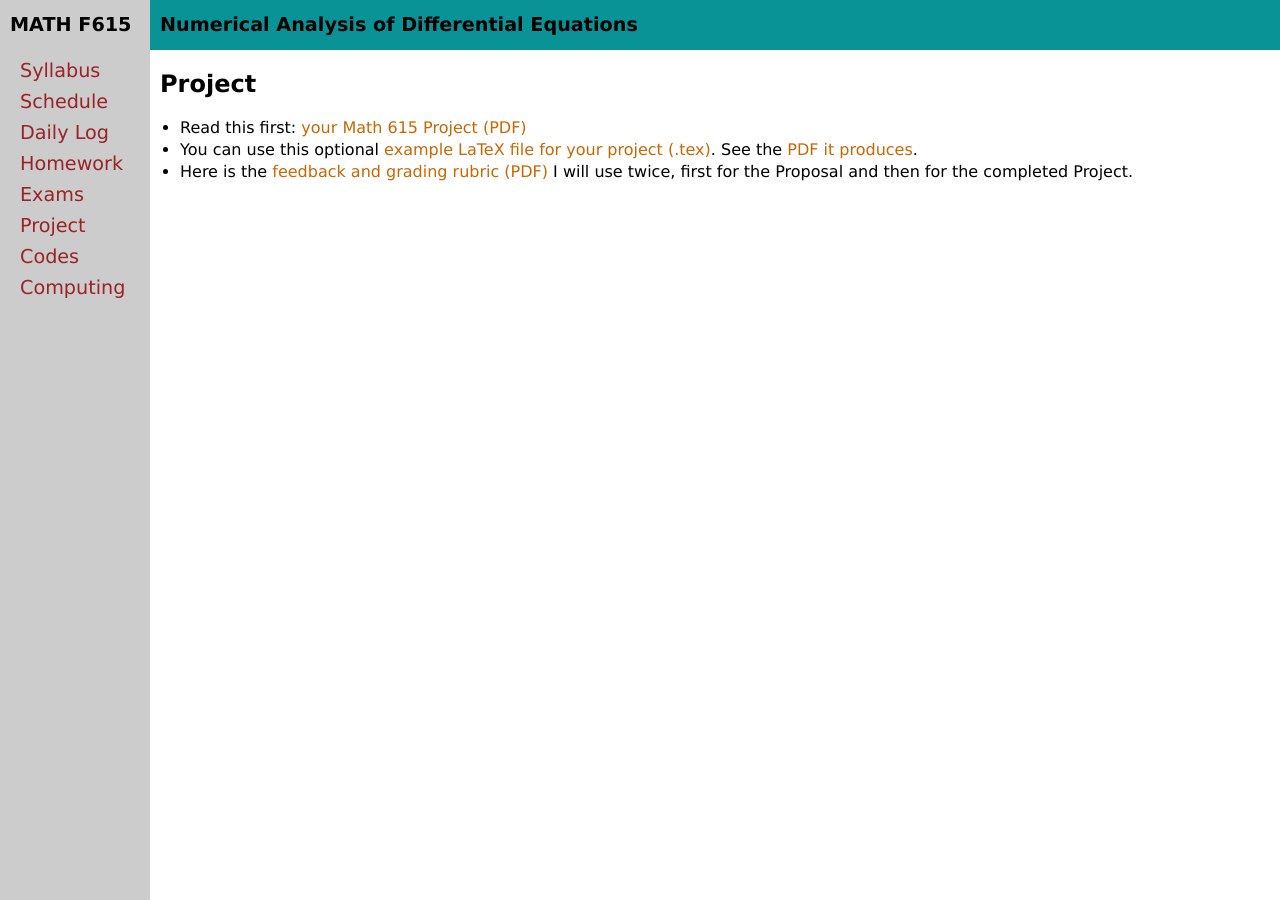
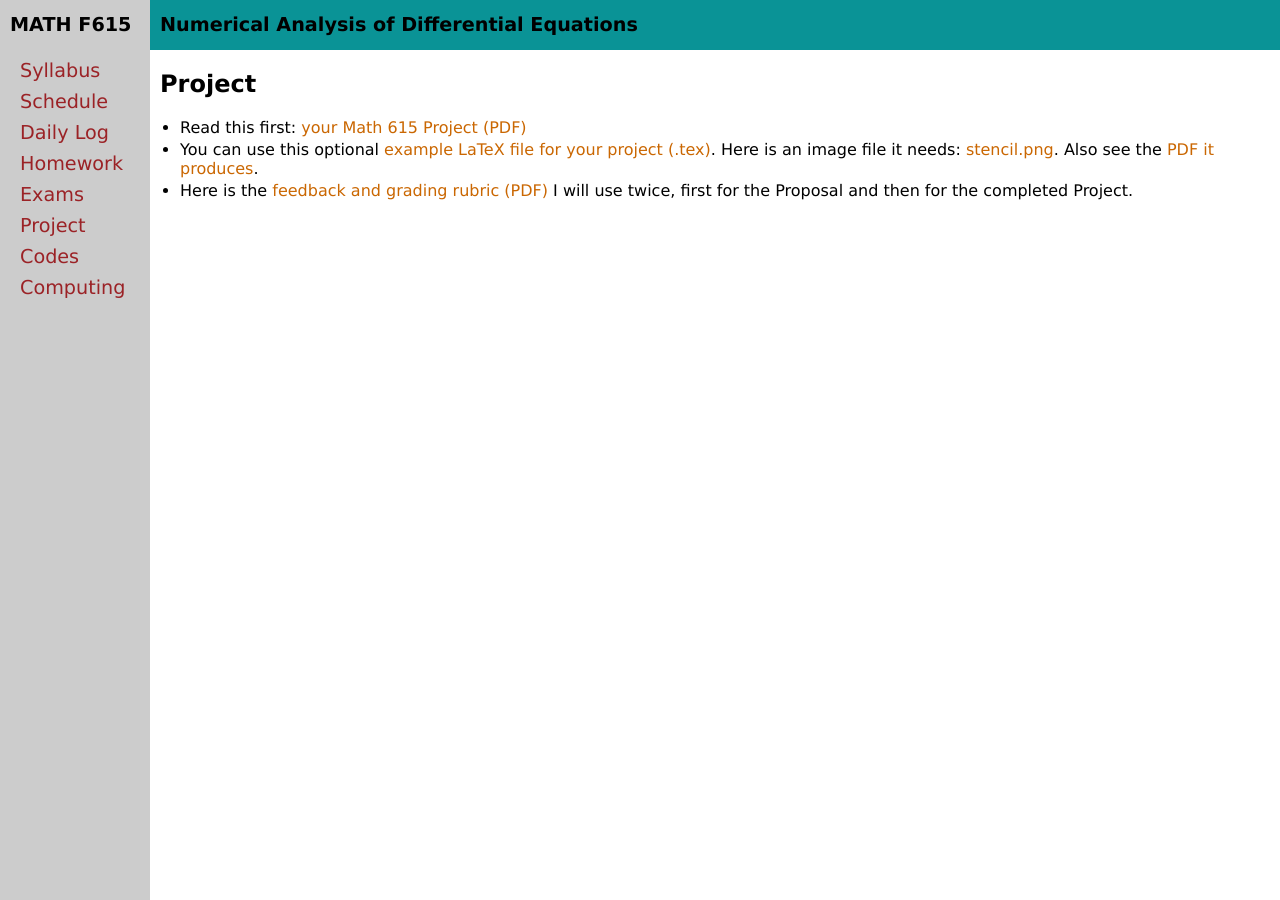
Before and after one commit to bueler/nade, a Jekyll site: the page built from project.md, in a window 1280 px wide. Built offline with Jekyll 4.4.1, drawn with Linux system fonts in a browser that asks for light colours.

Commit message:
blank project .tex and result

```diff
--- a/project.md
+++ b/project.md
@@ -6,5 +6,5 @@ title: Project
 ## Project
 
   * Read this first: [your Math 615 Project (PDF)](assets/project/S25/your-project.pdf)
-  * You can use this optional [example LaTeX file for your project (.tex)](assets/project/S25/blankproject.tex).  See the [PDF it produces](assets/project/S25/blankproject.pdf).
+  * You can use this optional [example LaTeX file for your project (.tex)](assets/project/S25/blankproject.tex).  Here is an image file it needs: [stencil.png](assets/project/S25/stencil.png).  Also see the [PDF it produces](assets/project/S25/blankproject.pdf).
   * Here is the [feedback and grading rubric (PDF)](assets/project/S25/rubric.pdf) I will use twice, first for the Proposal and then for the completed Project.
```
Also changed, not shown: assets/project/S25/stencil.png (added), 2 other files.
